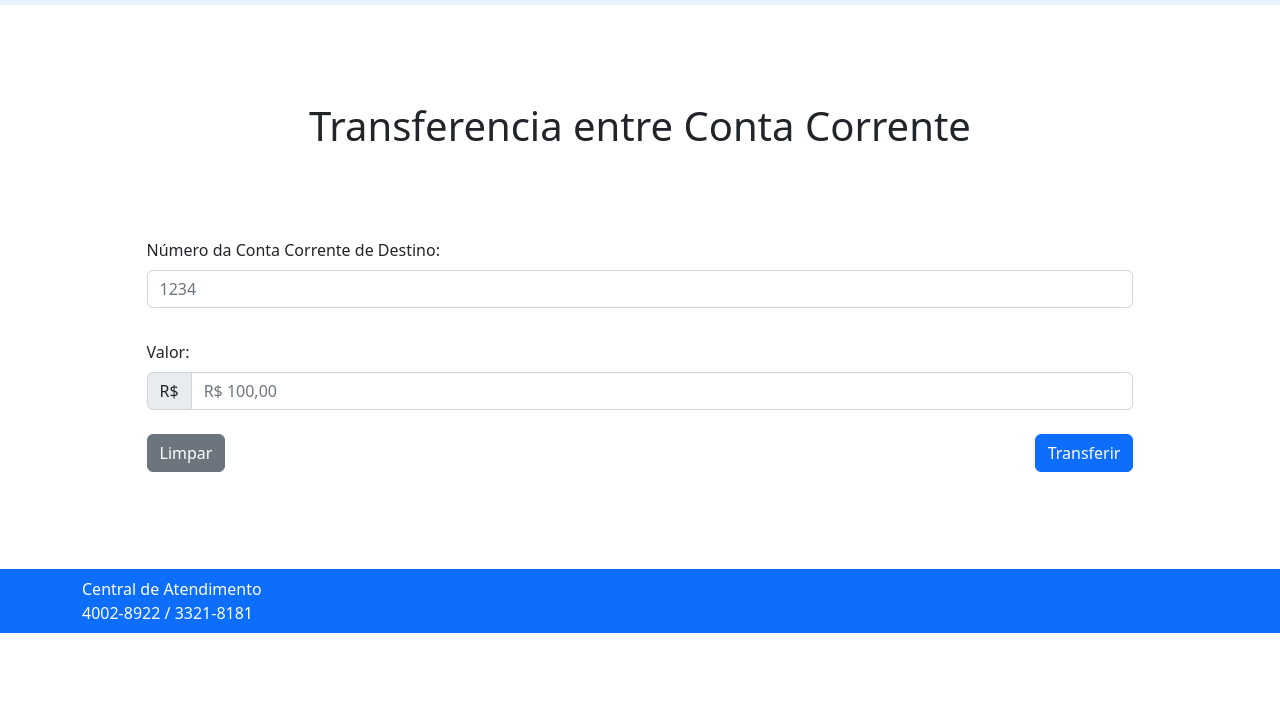
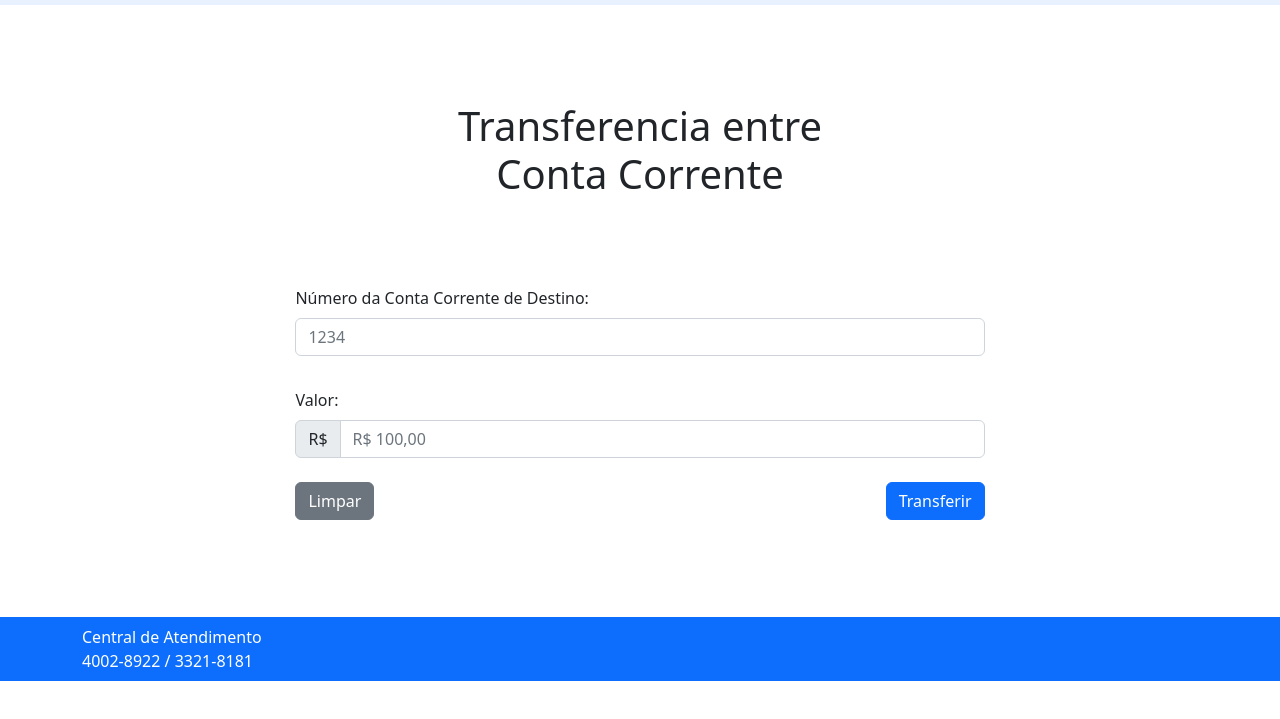
Before and after one commit to RafaelOsiro/Programacao_WEB, a website: page src/views/transferencia/transferenciaEntreContas.html in a window 1280 px wide. Shown: the part 61-780 px from the top of the page. Drawn offline with nearby package versions, Linux system fonts and the light colour scheme; files whose address does not match are found by name.

Commit message:
Fix: Layout title on transferenciaEntreContas

```diff
--- a/src/views/transferencia/transferenciaEntreContas.html
+++ b/src/views/transferencia/transferenciaEntreContas.html
@@ -46,7 +46,7 @@
   <div class="container-fluid d-flex align-items-center justify-content-center transferirContainer">
     <div class="row">
 
-      <h1 class="depositarTitle">Transferencia entre Conta Corrente</h1>
+      <h1 class="depositarTitle">Transferencia entre<br /> Conta Corrente</h1>
 
       <form method="post" action="/submit">
         <fieldset>
```
